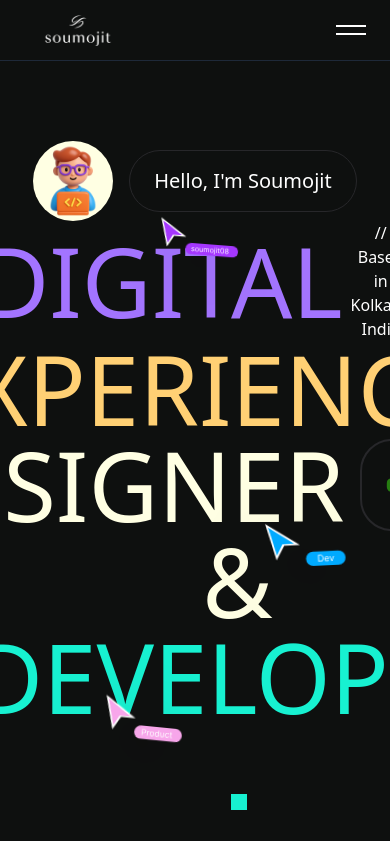
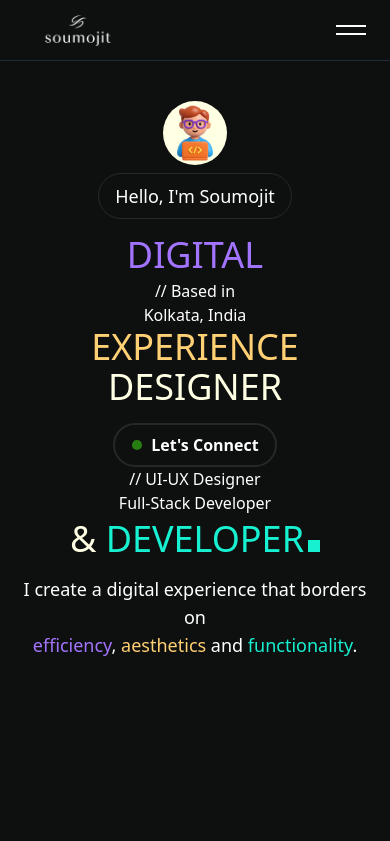
Before and after one commit to Soumojit08/portfolio-react, a React (Vite) app: page / in a window 390 px wide. Shown: the top 841 px of the page. Built offline with nearby package versions, Linux system fonts and the light colour scheme.

Commit message:
hero sec responsive

```diff
--- a/src/components/Hero.jsx
+++ b/src/components/Hero.jsx
@@ -5,10 +5,33 @@ import dev from "../assets/dev.svg";
 import usernamer from "../assets/username.svg";
 
 const FloatingCursors = () => {
+  // Responsive positions for each cursor: first value is for mobile, second for desktop
+  const isMobile = typeof window !== "undefined" && window.innerWidth < 640;
   const cursors = [
-    { id: 1, svg: cursor, start: { top: "65%", left: "25%" } },
-    { id: 2, svg: dev, start: { top: "45%", left: "73%" } },
-    { id: 3, svg: usernamer, start: { top: "8%", left: "48%" } },
+    {
+      id: 1,
+      svg: cursor,
+      start: {
+        top: isMobile ? "8%" : "38%", // mobile : desktop
+        left: isMobile ? "10%" : "25%", // mobile : desktop
+      },
+    },
+    {
+      id: 2,
+      svg: dev,
+      start: {
+        top: isMobile ? "8%" : "25%", // mobile : desktop
+        left: isMobile ? "70%" : "73%", // mobile : desktop
+      },
+    },
+    {
+      id: 3,
+      svg: usernamer,
+      start: {
+        top: isMobile ? "2%" : "6%", // mobile : desktop
+        left: isMobile ? "40%" : "48%", // mobile : desktop
+      },
+    },
   ];
 
   return (
@@ -18,7 +41,6 @@ const FloatingCursors = () => {
         return (
           <motion.div
             key={c.id}
-            // keep cursors normal size so they don't overflow/overlap next section
             initial={{ opacity: 1, scale: 2.5 }}
             transition={{
               repeat: Infinity,
@@ -45,7 +67,6 @@ const FloatingCursors = () => {
                 delay: i * 0.08,
               }}
             >
-              {/* use the svg assigned to this cursor */}
               <motion.img
                 src={c.svg}
                 alt={`floating-cursor-${c.id}`}
@@ -69,71 +90,78 @@ const FloatingCursors = () => {
 
 const Hero = () => {
   return (
-    <div className="flex flex-col items-center px-6 text-center relative min-h-screen border-b border-zinc-700 z-10 overflow-hidden mt-20">
+    <div className="flex flex-col items-center px-3 sm:px-6 text-center relative min-h-screen border-b border-zinc-700 z-10 overflow-hidden overflow-x-hidden mt-10 md:mt-20">
       {/* avtar */}
-      <div className="name-sec flex gap-4 items-center">
+      <div className="name-sec flex flex-col sm:flex-row gap-2 sm:gap-4 items-center mb-4">
         <motion.div
           drag
           dragConstraints={{ left: 10, right: 10, top: 0, bottom: 0 }}
-          className="h-20 w-20 bg-[#FFFFE3] rounded-full relative overflow-hidden cursor-pointer"
+          className="h-16 w-16 sm:h-20 sm:w-20 bg-[#FFFFE3] rounded-full relative overflow-hidden cursor-pointer"
         >
           <img className="absolute object-cover w-full " src={photo} />
         </motion.div>
-        <div className="py-4 px-6 rounded-4xl border-1 border-zinc-800">
-          <h2 className="text-xl">Hello, I'm Soumojit</h2>
+        <div className="py-2 px-4 sm:py-4 sm:px-6 rounded-4xl border border-zinc-800">
+          <h2 className="text-lg sm:text-xl">Hello, I'm Soumojit</h2>
         </div>
       </div>
 
       {/* content */}
-      <div className="name-sec flex gap-2 items-center">
-        <h1 className="text-8xl font-medium text-[#A374FF]">DIGITAL</h1>
-        <div className="flex flex-col">
+      <div className="name-sec flex flex-col md:flex-row gap-1 md:gap-2 items-center">
+        <h1 className="text-4xl sm:text-6xl md:text-8xl font-medium text-[#A374FF]">
+          DIGITAL
+        </h1>
+        <div className="flex flex-col text-base sm:text-lg md:text-xl">
           <h5>// Based in</h5>
           <h5>Kolkata, India</h5>
         </div>
       </div>
 
-      <div className="name-sec flex gap-2 items-center">
-        <h1 className="text-8xl font-medium text-[#FFD074]">EXPERIENCE</h1>
+      <div className="name-sec flex gap-1 md:gap-2 items-center">
+        <h1 className="text-4xl sm:text-6xl md:text-8xl font-medium text-[#FFD074]">
+          EXPERIENCE
+        </h1>
       </div>
 
-      <div className="name-sec flex gap-4 items-center">
-        <h1 className="text-8xl font-medium text-[#FFFFE3]">DESIGNER</h1>
-
+      <div className="name-sec flex flex-col sm:flex-row gap-2 sm:gap-4 items-center">
+        <h1 className="text-4xl sm:text-6xl md:text-8xl font-medium text-[#FFFFE3]">
+          DESIGNER
+        </h1>
         <motion.button
           drag
           dragConstraints={{ left: 10, right: 10, top: 0, bottom: 0 }}
           whileHover={{ backgroundColor: "#ffffe3", color: "#111" }}
-          className="bg-transparent py-4 px-6 font-semibold border-2 border-zinc-800 rounded-4xl text-lg cursor-pointer flex items-center gap-2 relative overflow-hidden"
+          className="bg-transparent py-2 px-4 sm:py-4 sm:px-6 font-semibold border-2 border-zinc-800 rounded-4xl text-base sm:text-lg cursor-pointer flex items-center gap-2 relative overflow-hidden mt-2 sm:mt-0"
         >
           <motion.span
             animate={{ opacity: [1, 0.2, 1], scale: [1, 0.7, 1] }}
             transition={{ repeat: Infinity, duration: 1.2 }}
-            className="h-4 w-4 rounded-full bg-[#37C713] inline-block z-10 relative"
+            className="h-3 w-3 sm:h-4 sm:w-4 rounded-full bg-[#37C713] inline-block z-10 relative"
           />
           <span className="relative z-10">Let's Connect</span>
         </motion.button>
       </div>
 
-      <div className="name-sec flex flex-row-reverse gap-2 items-center">
-        <h1 className="text-8xl font-medium text-[#17F1D1]">
+      <div className="name-sec flex flex-col-reverse md:flex-row-reverse gap-1 md:gap-2 items-center">
+        <h1 className="text-4xl sm:text-6xl md:text-8xl font-medium text-[#17F1D1]">
           <span className="text-[#FFFFE3]">&</span> DEVELOPER
-          <span className="h-4 w-4 inline-block bg-[#17F1D1] ml-1"></span>
+          <span className="h-3 w-3 sm:h-4 sm:w-4 inline-block bg-[#17F1D1] ml-1"></span>
         </h1>
-        <div className="flex flex-col">
+        <div className="flex flex-col text-base sm:text-lg md:text-xl">
           <h5>// UI-UX Designer</h5>
           <h5>Full-Stack Developer</h5>
         </div>
       </div>
 
-      {/* floating cursors overlay */}
-      <FloatingCursors />
+      {/* floating cursors overlay: hide on mobile for clarity */}
+      <div className="hidden sm:block">
+        <FloatingCursors />
+      </div>
 
-      <div className="mt-4">
-        <h2 className="text-3xl">
+      <div className="mt-4 px-2 sm:px-0">
+        <h2 className="text-lg sm:text-2xl md:text-3xl">
           I create a digital experience that borders on
         </h2>
-        <h2 className="text-3xl">
+        <h2 className="text-lg sm:text-2xl md:text-3xl">
           <span className="text-[#A374FF]">efficiency</span>,{" "}
           <span className="text-[#FFD074]">aesthetics</span> and{" "}
           <span className="text-[#17F1D1]">functionality</span>.
```
